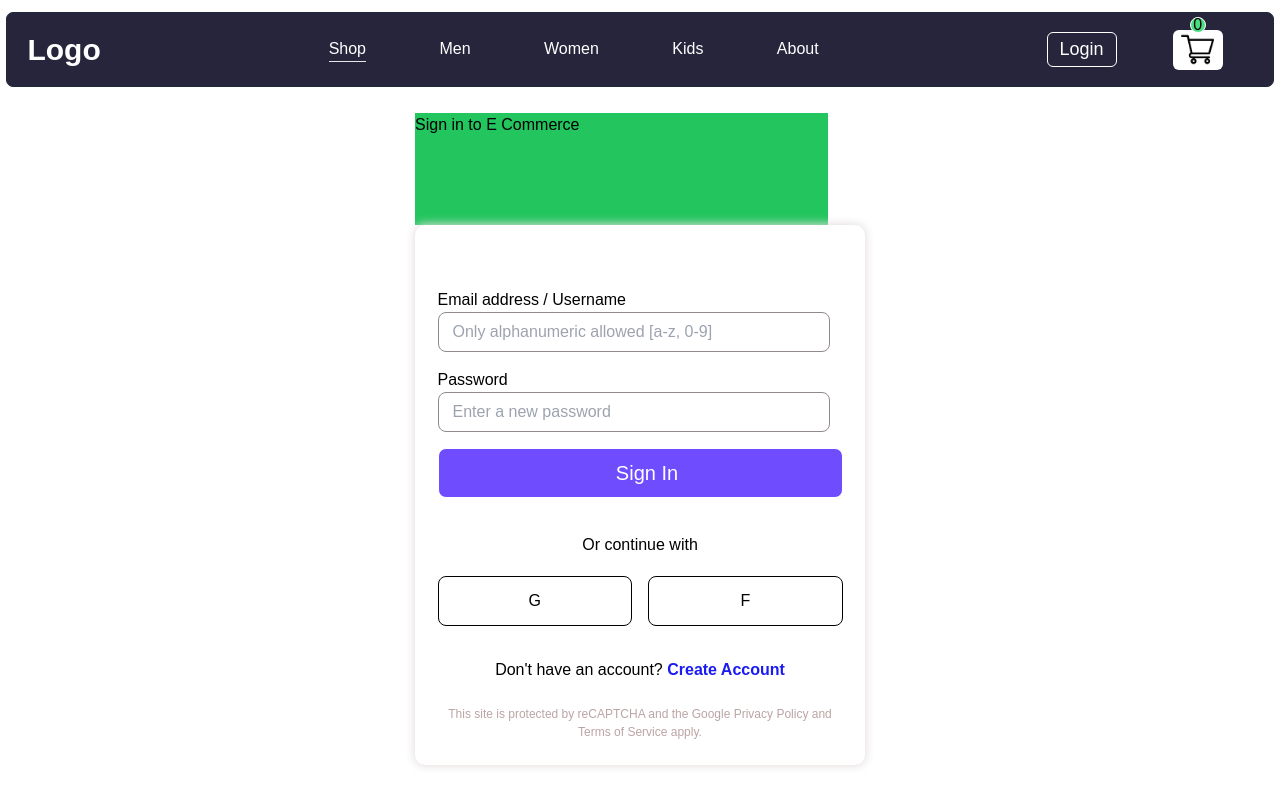
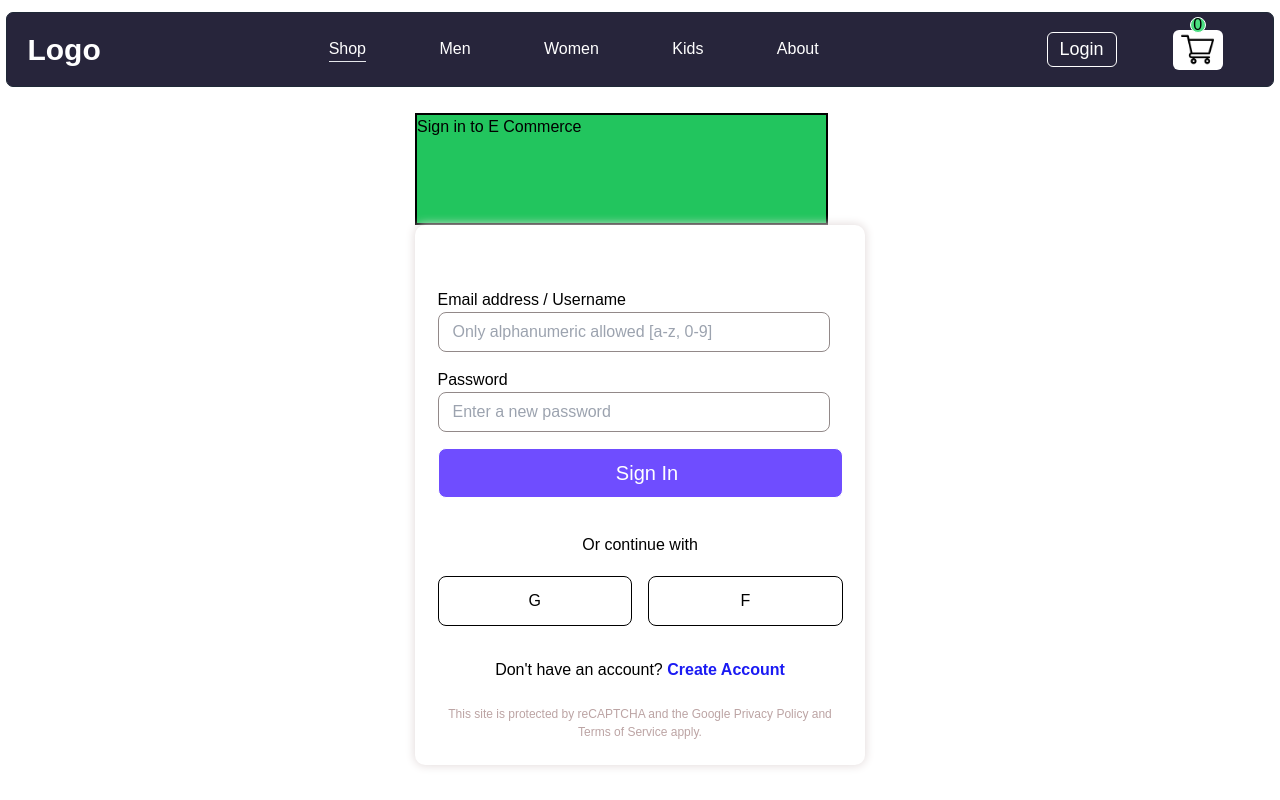
Before and after one commit to Lalitj2104/Affiliate-Ecommerce-Website-Maxybuy, a React (Vite) app: page /login in a window 1280 px wide. Shown: the top 800 px of the page. Built offline with nearby package versions, Linux system fonts and the light colour scheme.

Commit message:
install netlify cli

```diff
--- a/src/Components/Pages/Login/login.jsx
+++ b/src/Components/Pages/Login/login.jsx
@@ -12,8 +12,8 @@ const Login = () => {
         <div className='full-page-section'>
             <div className='centre-page-section min-h-[900px] justify-center bg-green '>
 
-                <div className='h-3/4 flex flex-col items-centre w-[450px]'>
-                    <div className='w-11/12 h-1/6 bg-green-500'>
+                <div className='h-3/4 flex flex-col items-centre w-[450px] '>
+                    <div className='w-11/12 h-1/6 bg-green-500 bdr'>
 
 
                         <h1>Sign in to <span>E Commerce</span></h1>
--- a/src/index.css
+++ b/src/index.css
@@ -40,4 +40,8 @@
         padding-right: 20px;
     }
 
+    .bdr{
+        border: 2px solid black;
+    }
+
 }
```
